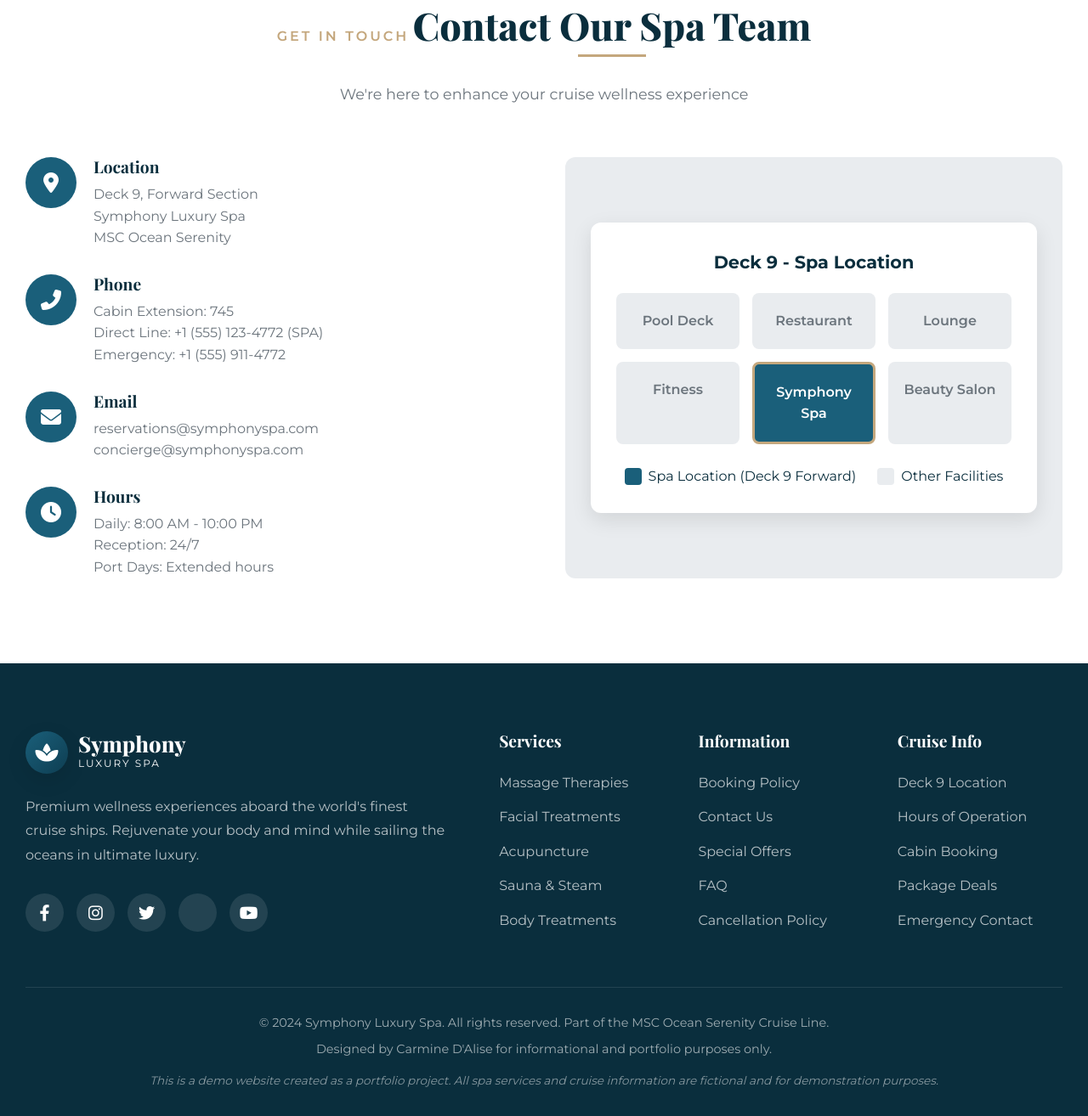
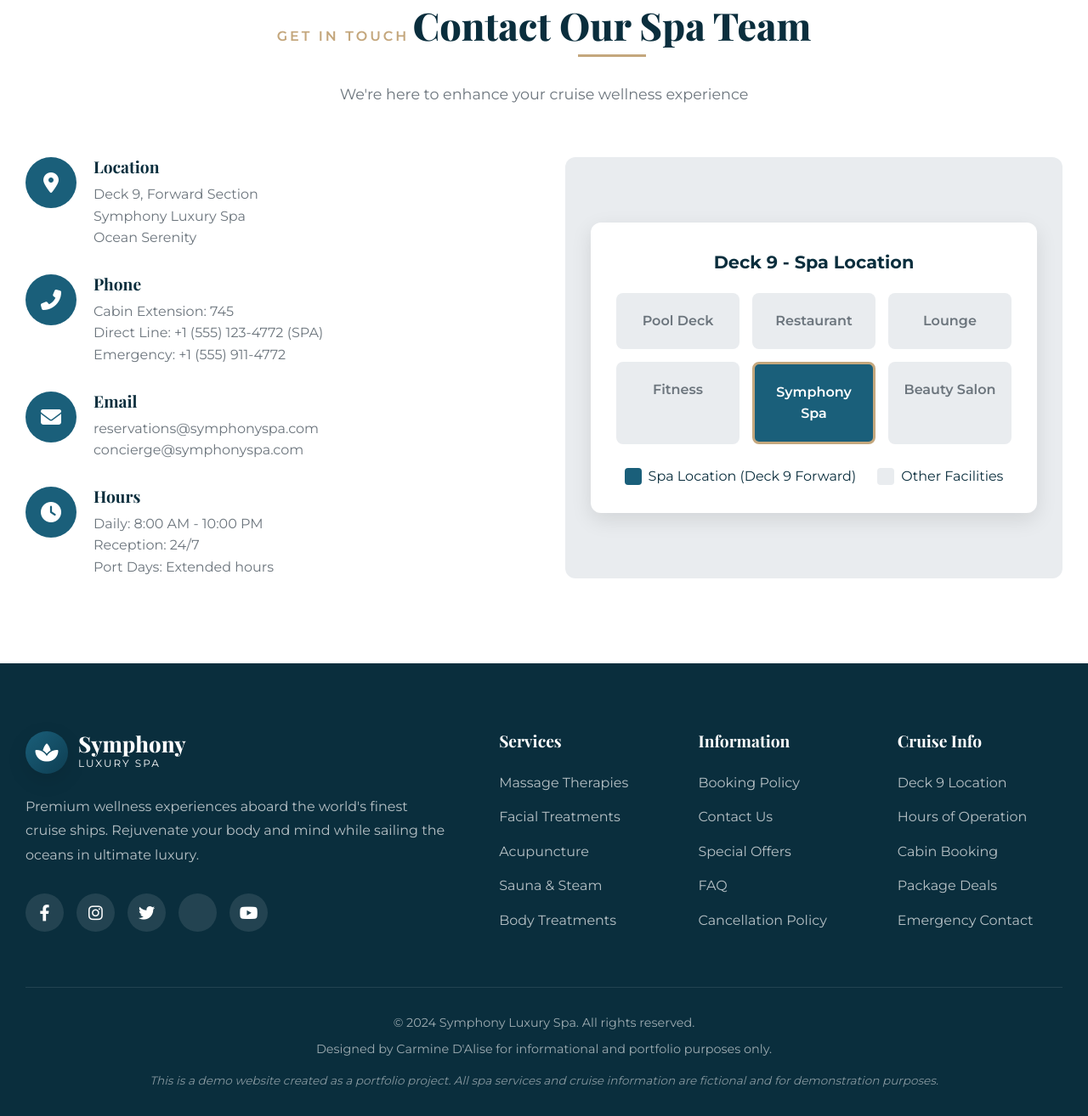
Before and after one commit to iacreatorcar/Symphony-spa, a plain HTML site: page index.html in a window 1280 px wide. Shown: the part 6310-7624 px from the top of the page at 85% size. Drawn offline with nearby package versions, Linux system fonts and the light colour scheme.

Commit message:
Remove MSC references from website content

```diff
--- a/index.html
+++ b/index.html
@@ -1864,7 +1864,7 @@
                         </div>
                         <div class="contact-text">
                             <h4>Location</h4>
-                            <p>Deck 9, Forward Section<br>Symphony Luxury Spa<br>MSC Ocean Serenity</p>
+                            <p>Deck 9, Forward Section<br>Symphony Luxury Spa<br> Ocean Serenity</p>
                         </div>
                     </div>
 
@@ -1991,7 +1991,7 @@
         </div>
 
         <div class="footer-bottom">
-            <p>&copy; 2024 Symphony Luxury Spa. All rights reserved. Part of the MSC Ocean Serenity Cruise Line.</p>
+            <p>&copy; 2024 Symphony Luxury Spa. All rights reserved.</p>
             <p>Designed by Carmine D'Alise for informational and portfolio purposes only.</p>
             <p style="font-size: 0.85rem; margin-top: 15px; color: rgba(255,255,255,0.5);">This is a demo website created as a portfolio project. All spa services and cruise information are fictional and for demonstration purposes.</p>
         </div>
```
